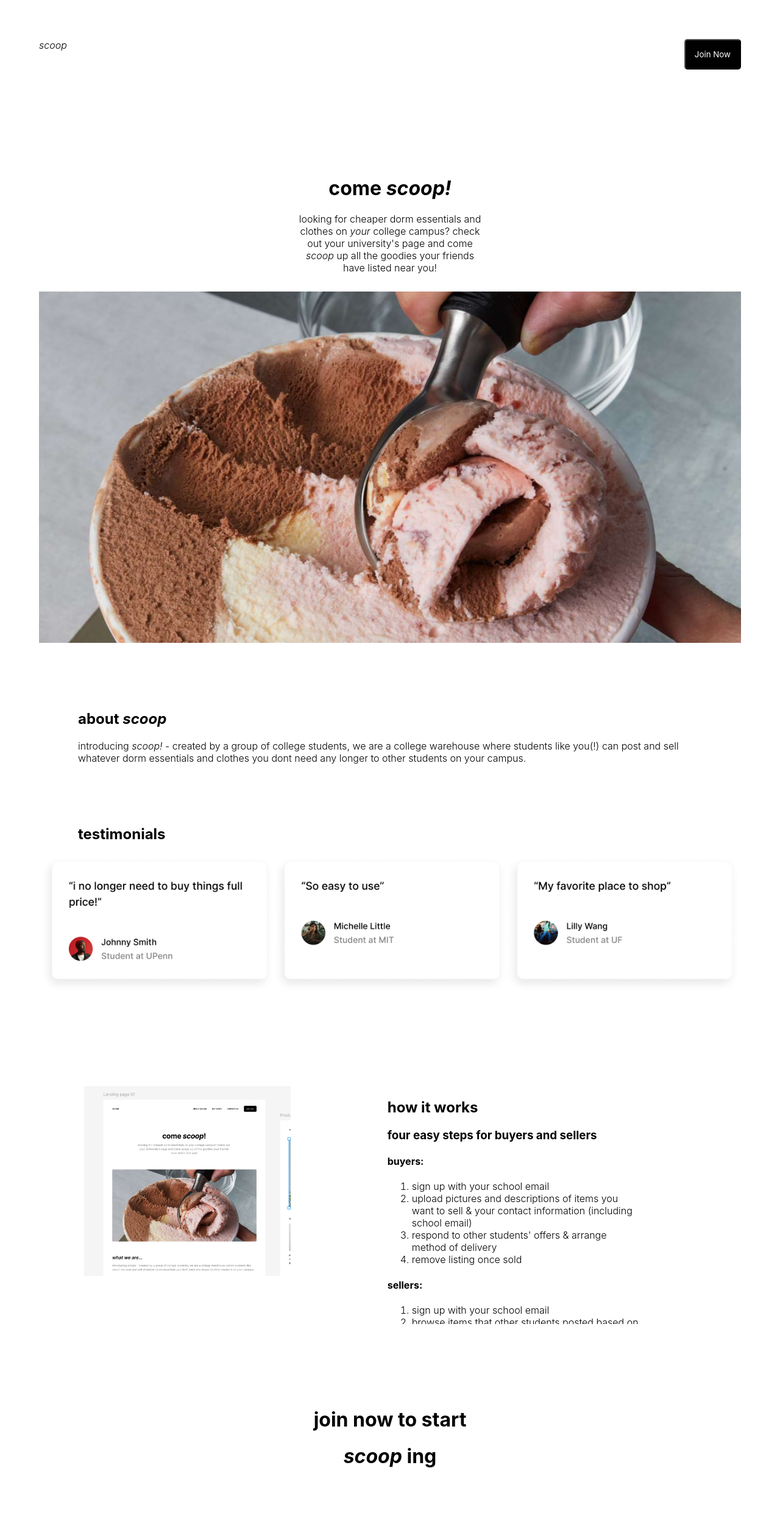
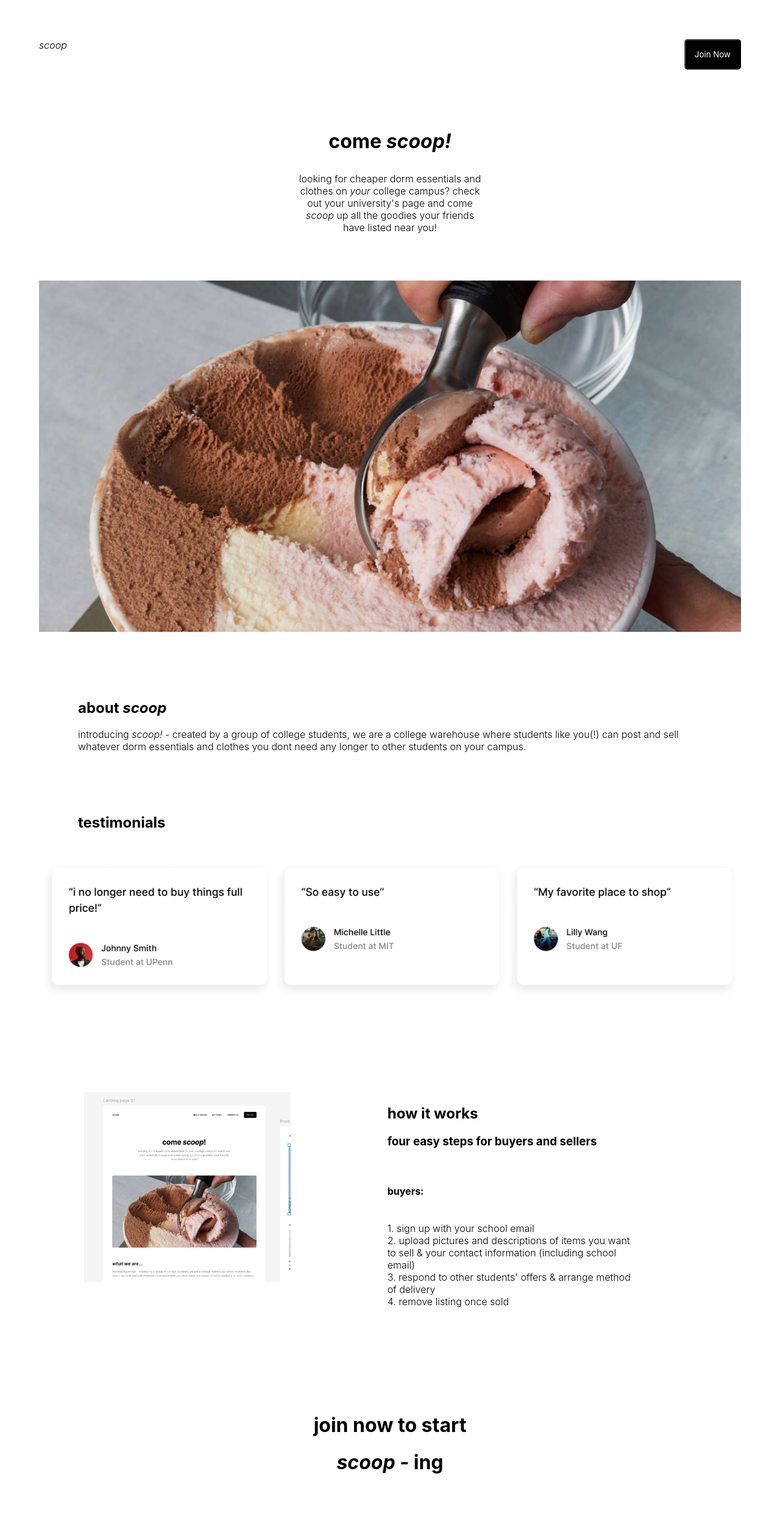
Before and after one commit to reneehong/scoop, a React app: page / in a window 1280 px wide. Shown: the top 2507 px of the page at 61% size. Built offline with nearby package versions, Linux system fonts and the light colour scheme; no server answers; the HTML template or start-up script is replaced by a standard one.

Commit message:
Spacing btw come scoop and paragraph and image

```diff
--- a/client/src/components/pages/HomePage.css
+++ b/client/src/components/pages/HomePage.css
@@ -6,17 +6,28 @@
 
 .header {
   text-align: center;
-  padding-top: 7%;
+  padding-top: 1%;  /* Reduced padding */
   padding-right: 7%;
   padding-left: 7%;
   padding-bottom: 1%;
   width: 38%;
+  margin-top: 0;  /* Ensure no additional margin */
+}
+
+.header h1 {
+  margin-bottom: 1em;  /* Add more space below the heading */
+}
+
+.header p {
+  margin-top: 1em;  /* Add more space above the paragraph */
+  padding-top: 0;
 }
 
 .image-container {
   display: flex;
   justify-content: center;
   margin-bottom: 2%; /* Adjust the margin to reduce space */
+  margin-top: 3em;
 }
 
 .main-image {
--- a/client/src/components/pages/HomePage.js
+++ b/client/src/components/pages/HomePage.js
@@ -51,29 +51,37 @@ const HomePage = () => {
         <div className="how-column">
           <h2>how it works</h2>
           <h3> four easy steps for buyers and sellers </h3>
-          <div className="how-text">
+          <p>
+            <br />
             <h4>buyers:</h4>
-            <ol>
-              <li>sign up with your school email</li>
-              <li>upload pictures and descriptions of items you want to sell & your contact information (including school email)</li>
-              <li>respond to other students' offers & arrange method of delivery</li>
-              <li>remove listing once sold</li>
-            </ol>
+            <br />
+            1. sign up with your school email
+            <br />
+            2. upload pictures and descriptions of items you want to sell & your contact information
+            (including school email)
+            <br />
+            3. respond to other students' offers & arrange method of delivery
+            <br />
+            4. remove listing once sold
+            <br />
+            <br />
             <h4>sellers:</h4>
-            <ol>
-              <li>sign up with your school email</li>
-              <li>browse items that other students posted based on headings</li>
-              <li>contact the individual via their contact information if interested in purchasing</li>
-              <li>happily use item once you've scooped it up</li>
-            </ol>
-          </div>
+            <br />
+            1. sign up with your school email
+            <br />
+            2. browse items that other students posted based on headings
+            <br />
+            3. contact the individual via their contact information if interested in purchasing
+            <br />
+            4. happily use item once you've scooped it up
+          </p>
         </div>
       </section>
 
       <div className="join">
         <h1>join now to start</h1>
         <h1>
-          <i>scoop</i> ing
+          <i>scoop - </i>ing
         </h1>
       </div>
     </div>
```
